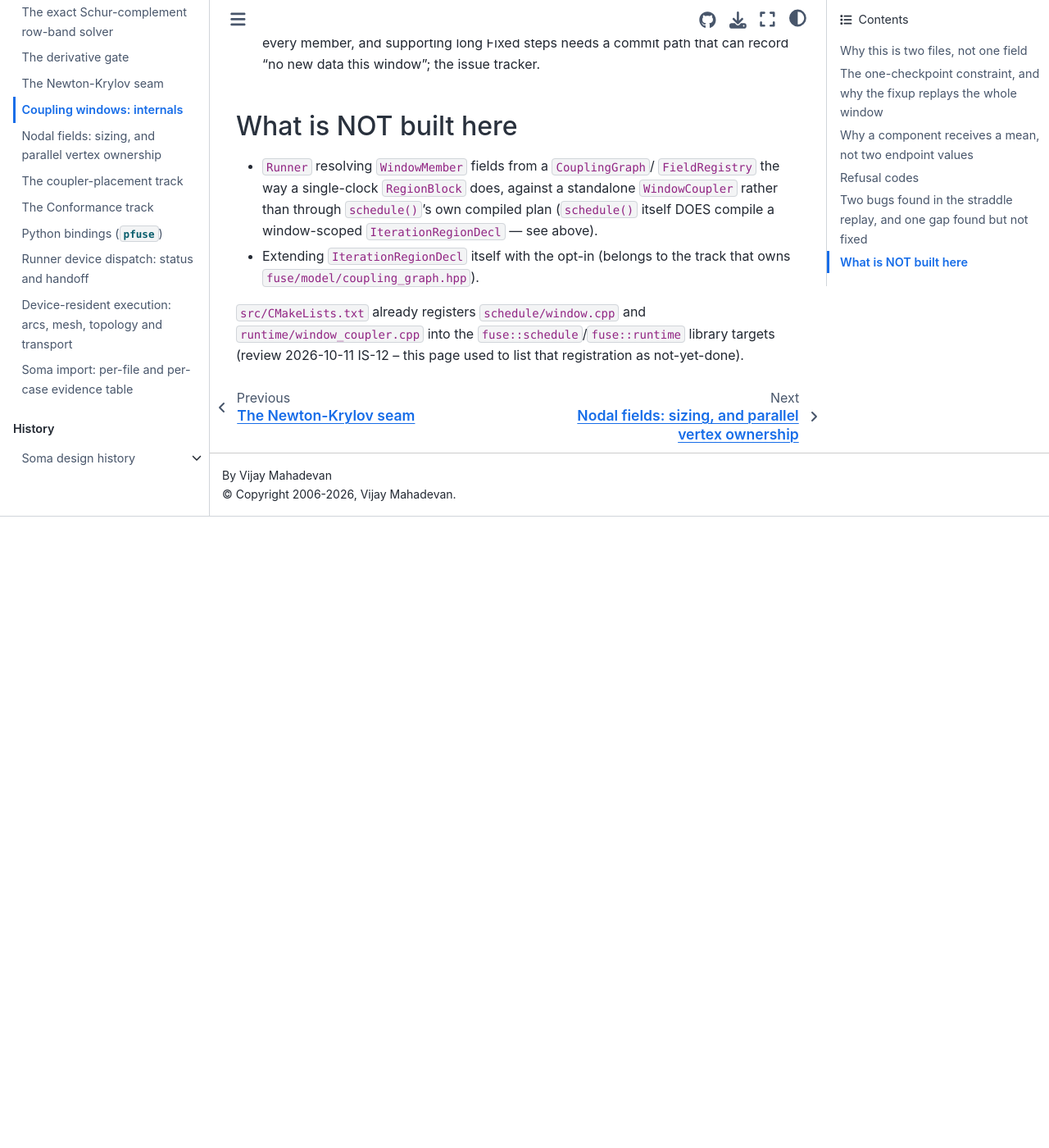
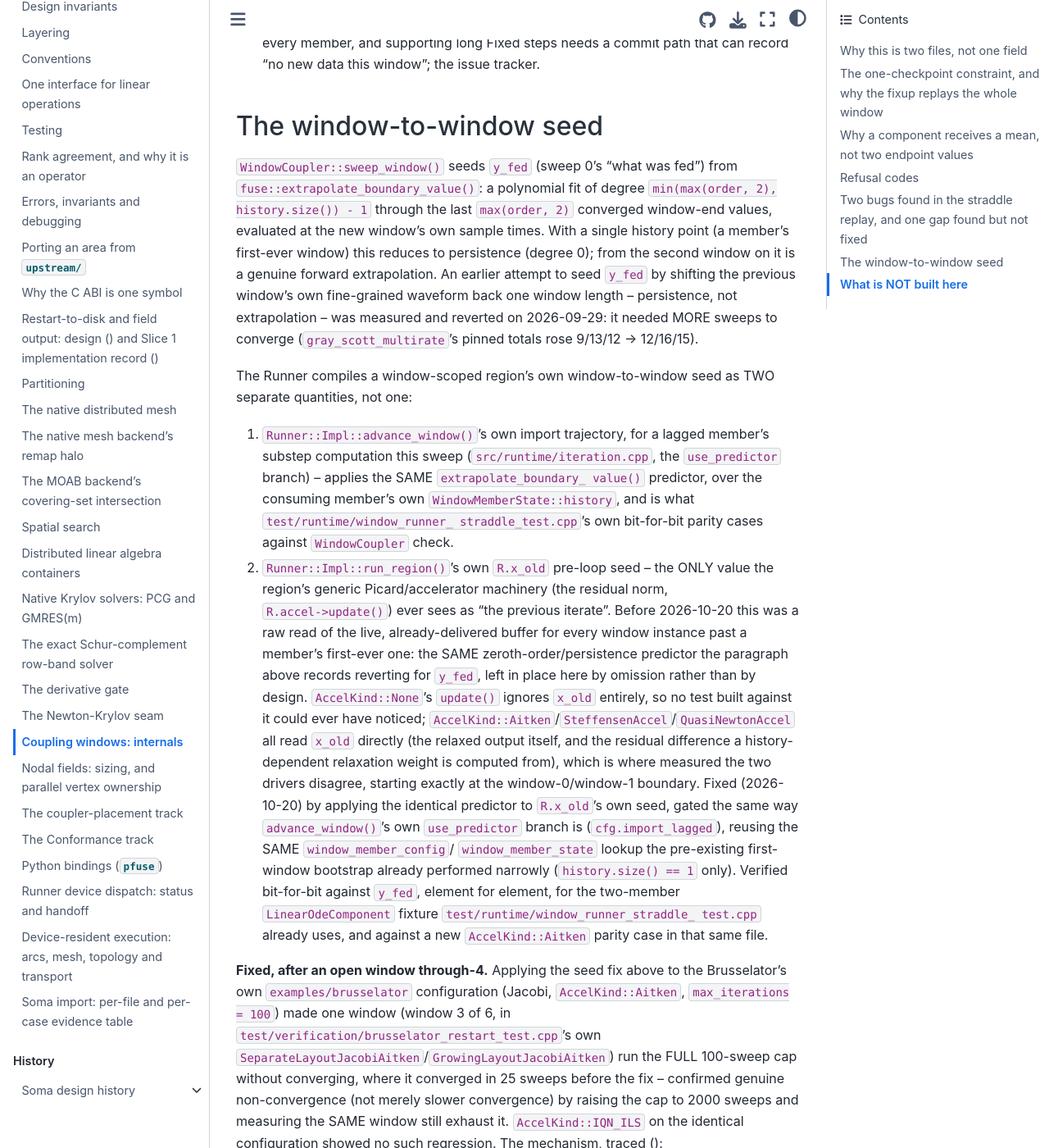
Before and after one commit to vijaysm/fuse, a Sphinx documentation site: the page built from docs/dev/coupling-windows.md, in a window 1280 px wide and 1400 px high, scrolled down 3519 px. Shown: the whole window at 82% size. Built offline with Sphinx 7.4.7 and the Sphinx Book theme 1.1.4, drawn with Linux system fonts in a browser that asks for light colours; pages that are not in the unit, such as notebooks, are missing from menus; before the commit the page ends 4149 px from its top, so only the background shows below that; some of the changed text lies outside the part shown.

Commit message:
Document the window-to-window seed and the Aitken root cause
The window driver ran the documented algorithm throughout; the Runner
converged by an accidental persistence seed.

```diff
--- a/docs/dev/coupling-windows.md
+++ b/docs/dev/coupling-windows.md
@@ -147,6 +147,85 @@
 and supporting long Fixed steps needs a commit path that can record "no new
 data this window"; the issue tracker.
 
+## The window-to-window seed
+
+`WindowCoupler::sweep_window()` seeds `y_fed` (sweep 0's "what was fed") from
+`fuse::extrapolate_boundary_value()`: a polynomial fit of degree
+`min(max(order, 2), history.size()) - 1` through the last `max(order, 2)`
+converged window-end values, evaluated at the new window's own sample times.
+With a single history point (a member's first-ever window) this reduces to
+persistence (degree 0); from the second window on it is a genuine forward
+extrapolation. An earlier attempt to seed `y_fed` by shifting the previous
+window's own fine-grained waveform back one window length -- persistence,
+not extrapolation -- was measured and reverted on 2026-09-29: it needed MORE
+sweeps to converge (`gray_scott_multirate`'s pinned totals rose 9/13/12 ->
+12/16/15).
+
+The Runner compiles a window-scoped region's own window-to-window seed as
+TWO separate quantities, not one:
+
+1. `Runner::Impl::advance_window()`'s own import trajectory, for a lagged
+   member's substep computation this sweep (`src/runtime/iteration.cpp`,
+   the `use_predictor` branch) -- applies the SAME `extrapolate_boundary_
+   value()` predictor, over the consuming member's own
+   `WindowMemberState::history`, and is what `test/runtime/window_runner_
+   straddle_test.cpp`'s own bit-for-bit parity cases against `WindowCoupler`
+   check.
+2. `Runner::Impl::run_region()`'s own `R.x_old` pre-loop seed -- the ONLY
+   value the region's generic Picard/accelerator machinery (the residual
+   norm, `R.accel->update()`) ever sees as "the previous iterate". Before
+   2026-10-20 this was a raw read of the live, already-delivered buffer
+   for every window instance past a member's first-ever one: the SAME
+   zeroth-order/persistence predictor the paragraph above records
+   reverting for `y_fed`, left in place here by omission rather than by
+   design. `AccelKind::None`'s `update()` ignores
+   `x_old` entirely, so no test built against it could ever have noticed;
+   `AccelKind::Aitken`/`SteffensenAccel`/`QuasiNewtonAccel` all read
+   `x_old` directly (the relaxed output itself, and the residual
+   difference a history-dependent relaxation weight is computed from),
+   which is where measured the two drivers disagree, starting
+   exactly at the window-0/window-1 boundary. Fixed (2026-10-20) by
+   applying the identical predictor to `R.x_old`'s own seed, gated the
+   same way `advance_window()`'s own `use_predictor` branch is
+   (`cfg.import_lagged`), reusing the SAME `window_member_config`/
+   `window_member_state` lookup the pre-existing first-window bootstrap
+   already performed narrowly (`history.size() == 1` only). Verified
+   bit-for-bit against `y_fed`, element for element, for the two-member
+   `LinearOdeComponent` fixture `test/runtime/window_runner_straddle_
+   test.cpp` already uses, and against a new `AccelKind::Aitken` parity
+   case in that same file.
+
+**Fixed, after an open
+window through-4.** Applying the seed fix above to the
+Brusselator's own `examples/brusselator` configuration (Jacobi,
+`AccelKind::Aitken`, `max_iterations = 100`) made one window (window 3 of
+6, in `test/verification/brusselator_restart_test.cpp`'s own
+`SeparateLayoutJacobiAitken`/`GrowingLayoutJacobiAitken`) run the FULL
+100-sweep cap without converging, where it converged in 25 sweeps before
+the fix -- confirmed genuine non-convergence (not merely slower
+convergence) by raising the cap to 2000 sweeps and measuring the SAME
+window still exhaust it. `AccelKind::IQN_ILS` on the identical
+configuration showed no such regression. The mechanism, traced ():
+`AitkenAccel::update()` (`src/num/accel_relaxation.cpp`) accepted any
+finite, nonzero relaxation factor `omega`, including a negative one; at the
+Brusselator's own window 3, `omega` goes negative at sweep 3 and then
+random-walks toward zero, and the residual plateaus rather than
+contracting. A stationary scalar relaxation only contracts for `omega` in
+`(0, 2(1 - Re(lambda)) / |1 - lambda|^2)` -- never for a non-positive
+value -- which is this fix's RATIONALE, not a convergence proof for
+Aitken's own dynamic, history-dependent `omega` recursion. `AitkenAccel::
+update()` now rejects a non-positive candidate and restarts to `omega0_`
+(the configured initial relaxation) instead of accepting it; of three
+measured rejection strategies (keep the last accepted positive
+value; this restart; a noise-perturbed restart), this is the only one that
+converges the Brusselator's own windows 3, 6 AND 9 without breaking the
+two bit-identical round-trip tests above, because it carries no
+epsilon-scaled threshold to be round-off-sensitive about. `--driver
+window --accel aitken` and `--driver runner`, same configuration, now both
+report `--check: OK` with identical `final_mean_u`/`final_mean_v` and no
+cap hit on either side -- the issue tracker FIX for the full
+measurement, the unit and integration tests, and the mutation.
+
 ## What is NOT built here
 
 - `Runner` resolving `WindowMember` fields from a `CouplingGraph`/
```
